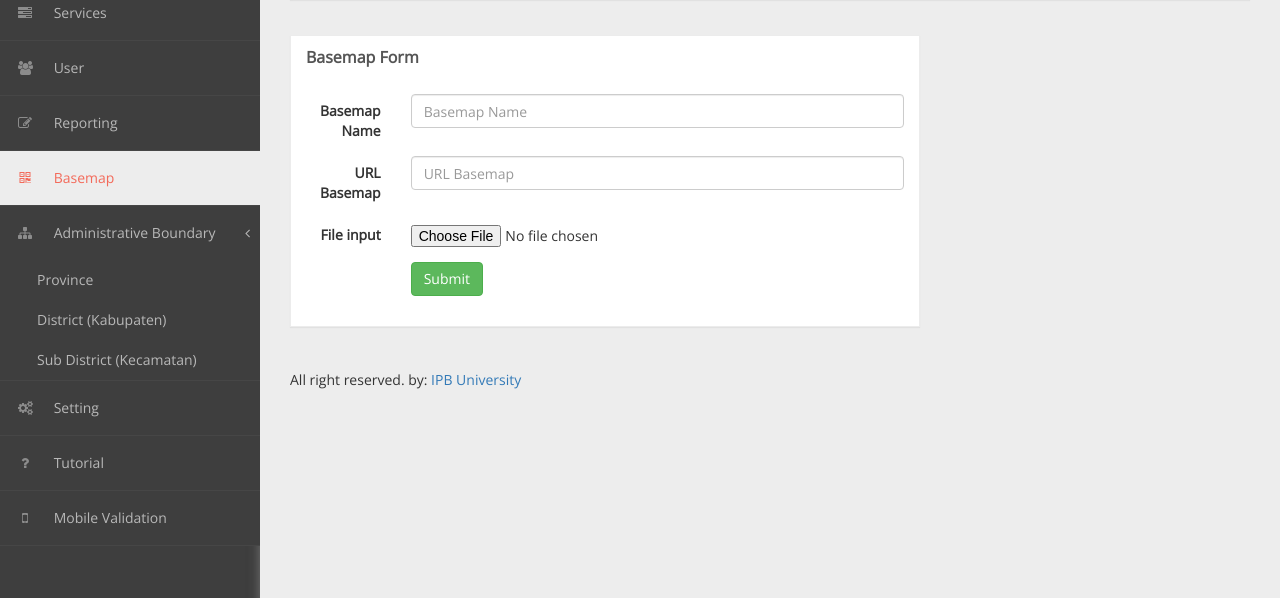
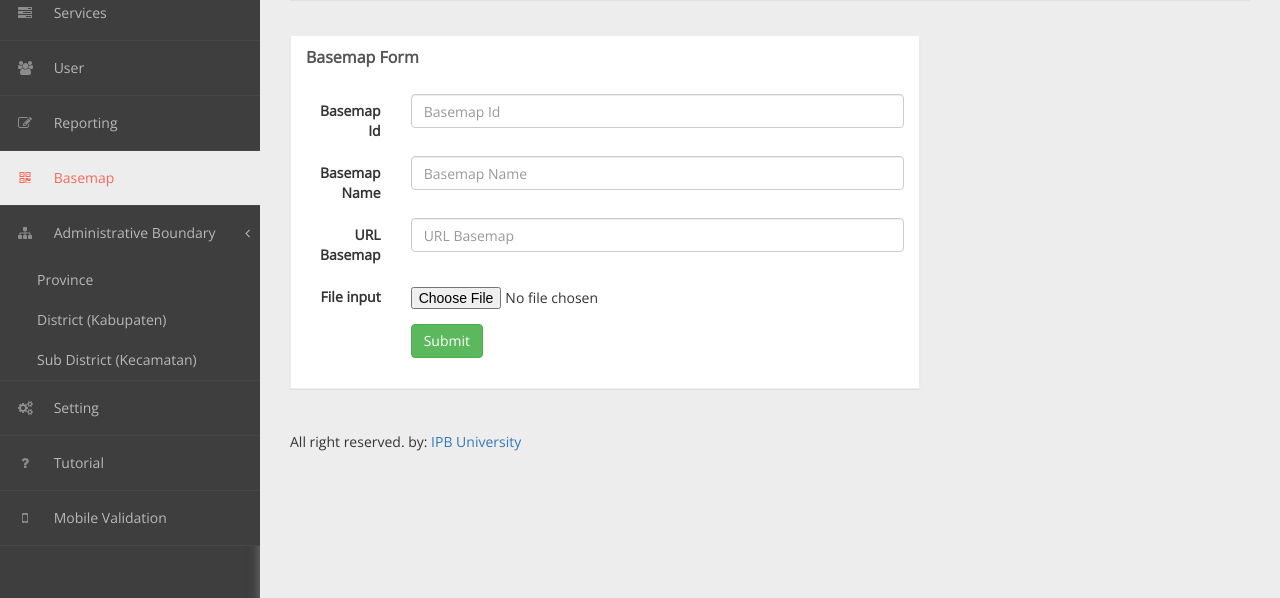
Before and after one commit to emhayusa/lulcc-ipb, a CodeIgniter app: page /webapp/index.php/backend/basemap/add in a window 1280 px wide. Shown: the part 204-802 px from the top of the page. Run offline with CodeIgniter, Linux system fonts and the light colour scheme; the visitor is signed in with stand-in values (Sample User, id 1); data that the repository does not hold is empty; some libraries are stand-ins or nearby versions.

Commit message:
add entry id basemap in backend

```diff
--- a/application/controllers/backend/Basemap.php
+++ b/application/controllers/backend/Basemap.php
@@ -70,6 +70,7 @@ class Basemap extends CI_Controller {
 			$this->load->view('backend_header', $menu);
 			$this->load->view('backend_menu', $menu);
 
+			$this->form_validation->set_rules('BasemapId', 'Basemap Id', 'required', array('required' => 'You must complete %s.'));
 			$this->form_validation->set_rules('BasemapName', 'Basemap Name', 'required', array('required' => 'You must complete %s.'));
 			$this->form_validation->set_rules('URLBasemap', 'URL Basemap', 'required', array('required' => 'You must complete %s.'));
 			//$this->form_validation->set_rules('Thumbnail', 'File input', 'required', array('required' => 'You must complete %s.'));
@@ -79,6 +80,7 @@ class Basemap extends CI_Controller {
 				$this->load->view('backend/basemap/add');
 			}else{
 				$data = array(
+					'id' => $this->input->post('BasemapId'),
 					'basemap_name' => $this->input->post('BasemapName'),
 					'url' => $this->input->post('URLBasemap'),
 					'main' => 0,
--- a/application/views/backend/basemap/add.php
+++ b/application/views/backend/basemap/add.php
@@ -24,6 +24,13 @@
             </div>
             <div class="panel-body">
                 <div class="form-group">
+                    <label for="inputbasemapId" class="col-sm-2 control-label">Basemap Id</label>
+                    <div class="col-sm-10">
+                        <input type="input" class="form-control" id="BasemapId" name="BasemapId" placeholder="Basemap Id" value="<?php echo set_value('BasemapId'); ?>">
+                        <span class="text-danger"><?php echo form_error('BasemapId'); ?></span>
+                    </div>
+                </div>
+				<div class="form-group">
                     <label for="inputbasemapName" class="col-sm-2 control-label">Basemap Name</label>
                     <div class="col-sm-10">
                         <input type="input" class="form-control" id="BasemapName" name="BasemapName" placeholder="Basemap Name" value="<?php echo set_value('BasemapName'); ?>">
```
